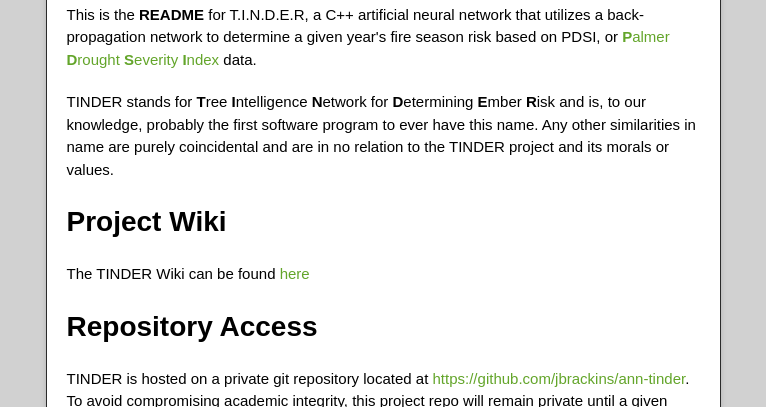
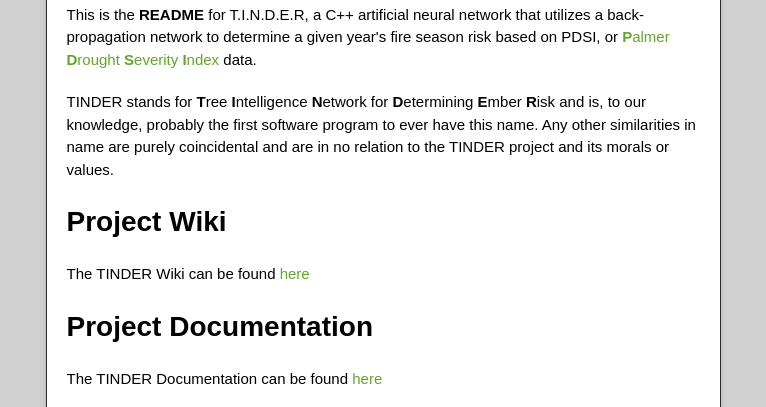
Before and after one commit to jbrackins/ann-tinder, a plain HTML site: page index.html in a window 1280 px wide. Shown: the part 378-785 px from the top of the page, without its empty margins (257-1023 px from the left). Drawn offline with nearby package versions, Linux system fonts and the light colour scheme.

Commit message:
Update index.html

```diff
--- a/index.html
+++ b/index.html
@@ -47,6 +47,12 @@
 <a id="project-wiki" class="anchor" href="#project-wiki" aria-hidden="true"><span aria-hidden="true" class="octicon octicon-link"></span></a>Project Wiki</h1>
 
 <p>The TINDER Wiki can be found <a href="https://github.com/jbrackins/ann-tinder/wiki">here</a></p>
+
+<h1>
+<a id="project-docs" class="anchor" href="#project-docs" aria-hidden="true"><span aria-hidden="true" class="octicon octicon-link"></span></a>Project Documentation</h1>
+
+<p>The TINDER Documentation can be found <a href="http://julianbrackins.me/projects/tinder/">here</a></p>
+
 
 <h1>
 <a id="repository-access" class="anchor" href="#repository-access" aria-hidden="true"><span aria-hidden="true" class="octicon octicon-link"></span></a>Repository Access</h1>
```
